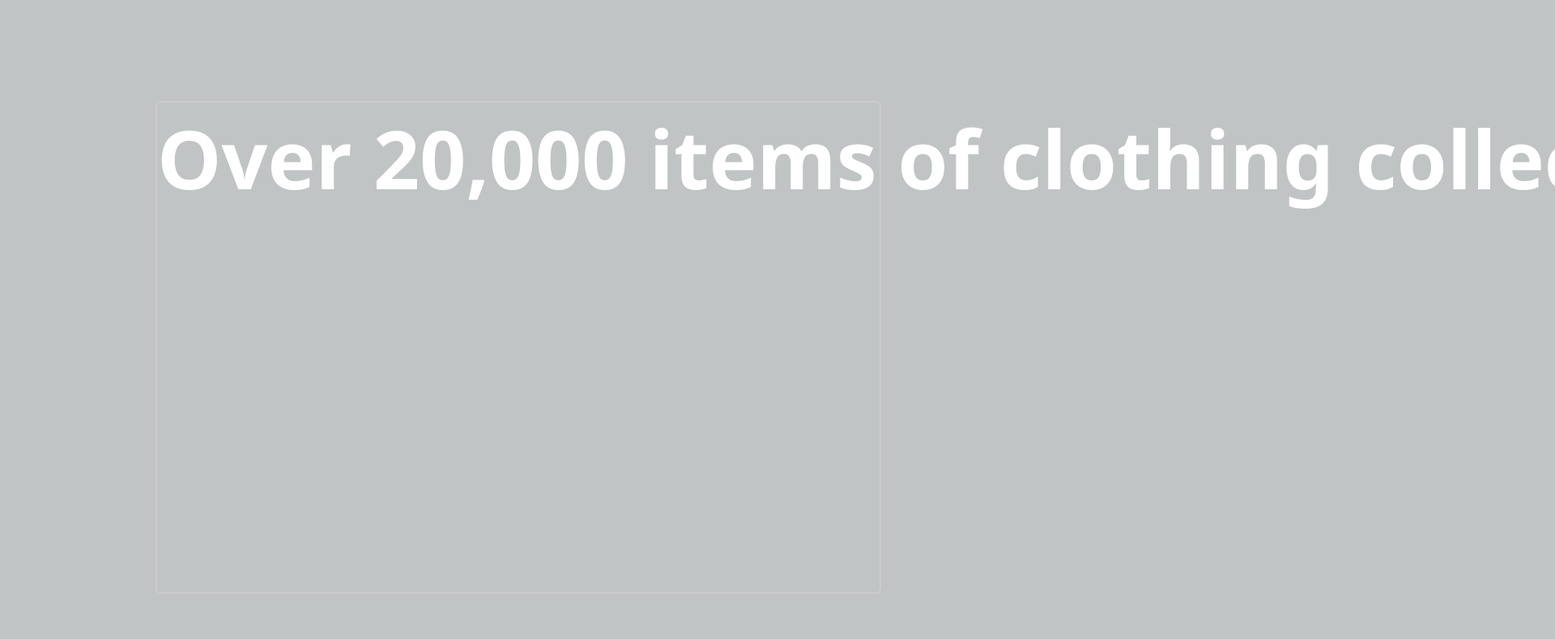
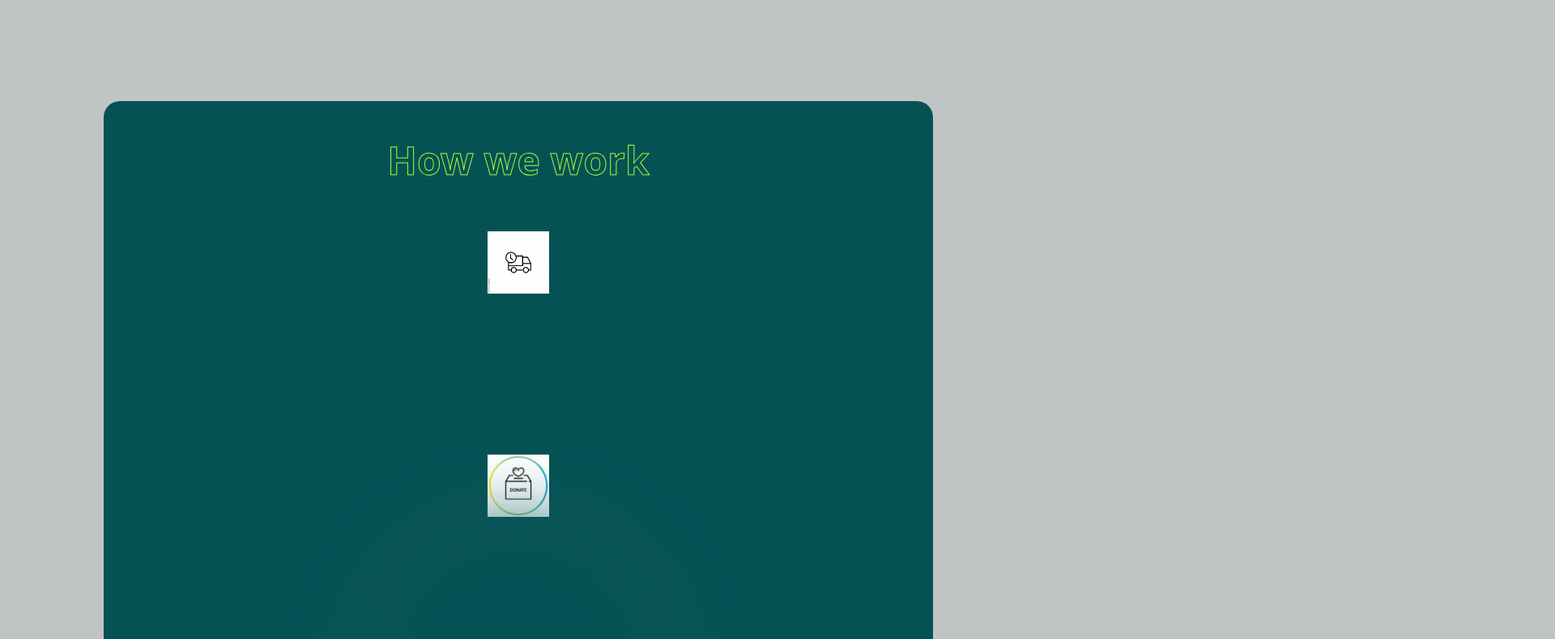
Before and after one commit to shivkumar-github/web-dev-project, a plain HTML site: page visuals/new-clothes/updated-clothes/clothes.html in a window 1280 px wide. Shown: the part 1840-2630 px from the top of the page at 81% size, 1920 px wide, since content can reach past the window. Drawn offline with nearby package versions, Linux system fonts and the light colour scheme; files whose address does not match are found by name.

Commit message:
Update clothes.html

```diff
--- a/visuals/new-clothes/updated-clothes/clothes.html
+++ b/visuals/new-clothes/updated-clothes/clothes.html
@@ -75,9 +75,9 @@
                         <p>10. The fashion industry is responsible for 20% of all industrial water pollution worldwide.
                         </p></div>
                 </div>
-                <div class="typewriter">
+<!--                 <div class="typewriter">
                         <p>Over 20,000 items of clothing collected and distributed across 4 states.</p>
-                </div>
+                </div>     -->
 
                 <div id="donation-process-div">
                         <h1>How we work</h1>
```
